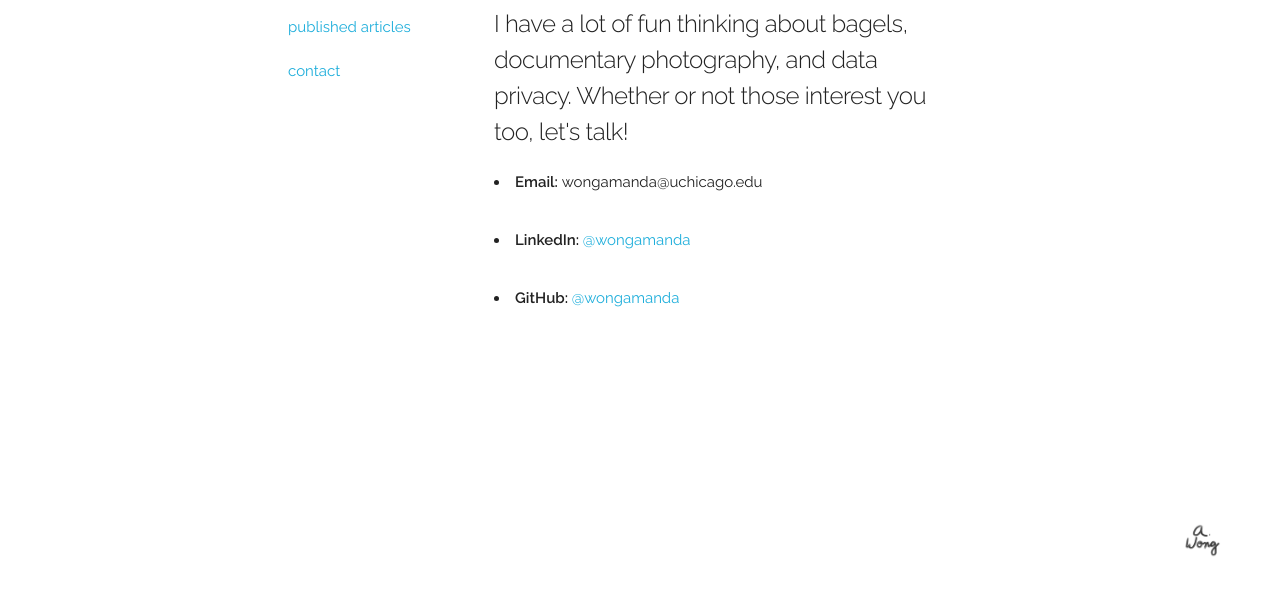
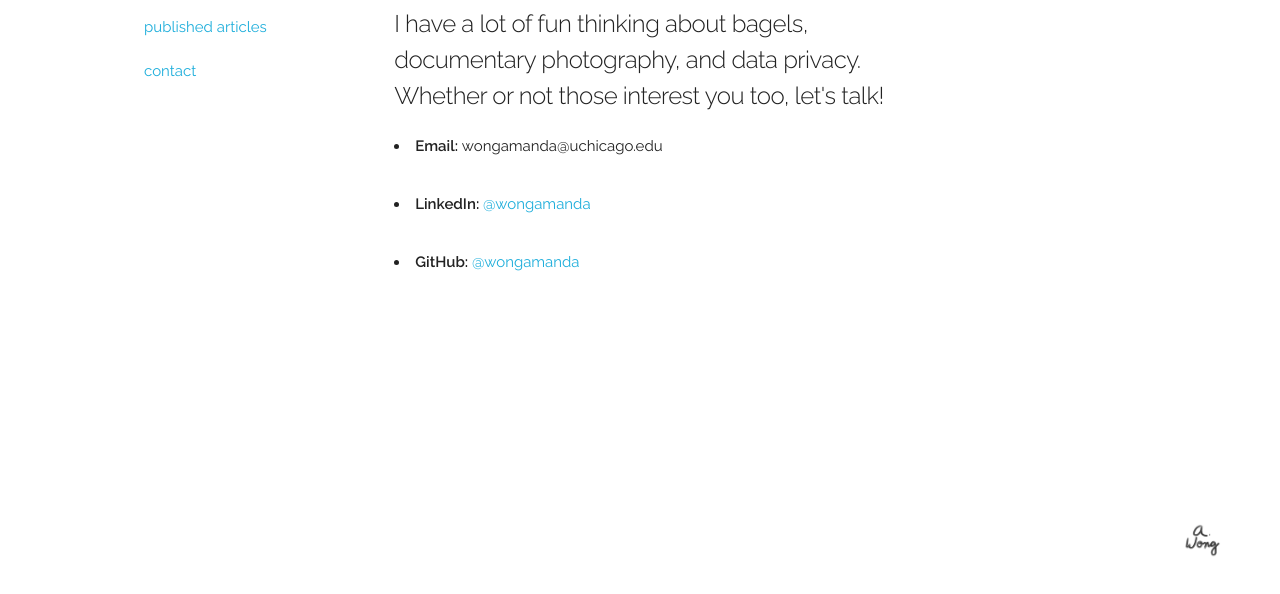
Before and after one commit to wongamanda/amandawong.me, a website: page contact.html in a window 1280 px wide. Shown: the part 206-800 px from the top of the page. Drawn offline with nearby package versions, Linux system fonts and the light colour scheme.

Commit message:
Remove left padding of navigation

```diff
--- a/contact.html
+++ b/contact.html
@@ -24,7 +24,7 @@
         </div>
       </div>
 
-    <div class="row" style="padding: 15px 0 0 15% ">
+    <div class="row" style="padding: 15px 0 0 0">
       <div id="nav" class="four columns intro">
         <div id="nav-placeholder">
         </div>
```
Also changed, not shown: index.html (+1 -1 lines), projects.html (+1 -1 lines), pub-articles.html (+1 -1 lines).
